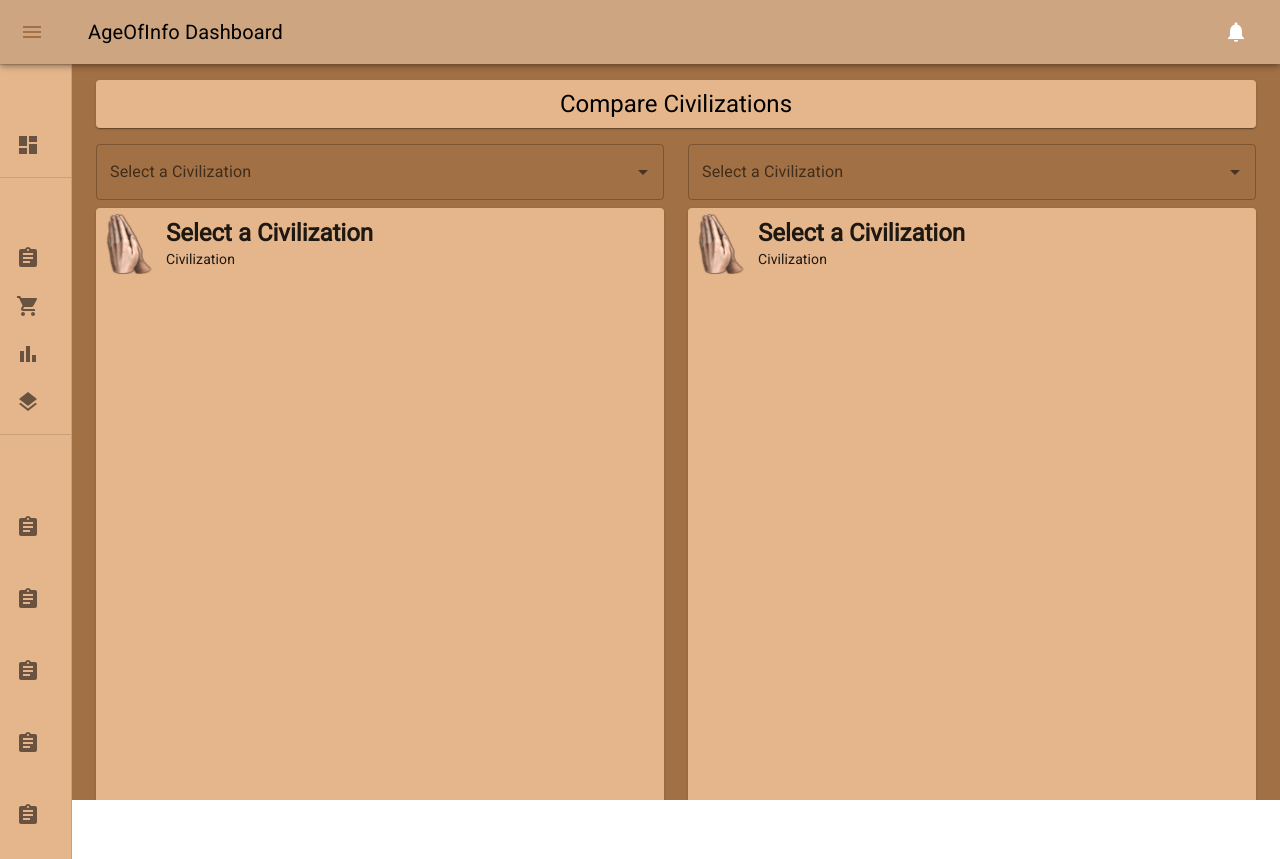
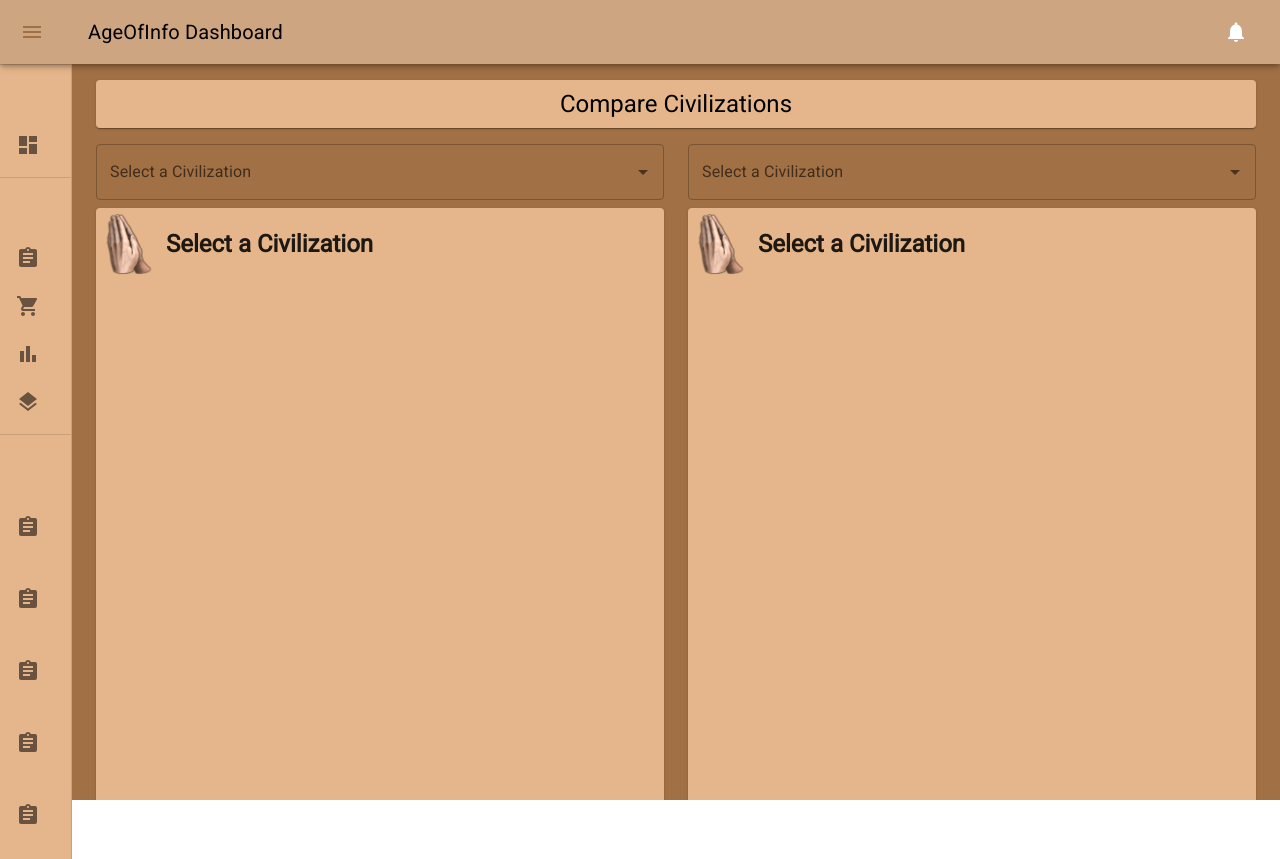
Before and after one commit to edman3d/ageofinfo-gcp, a React (Create React App) app: page / in a window 1280 px wide. Built offline with nearby package versions, Linux system fonts and the light colour scheme.

Commit message:
no civ selection fix

```diff
--- a/src/components/ComparePanels/CivCompareDetails.tsx
+++ b/src/components/ComparePanels/CivCompareDetails.tsx
@@ -50,7 +50,7 @@ export default function CivCompareDetails(props: CivCompareDetailsProps) {
           <Typography variant="h5" fontWeight={600}>
             {props.civ ? props.civ.name : "Select a Civilization"}
           </Typography>
-          <Typography variant="subtitle2">{props.civ?.army_type} Civilization</Typography>
+          <Typography variant="subtitle2">{props.civ ? `${props.civ?.army_type} Civilization` : null} </Typography>
         </div>
       </div>
       <CardContent sx={{ height: 750, paddingTop: "0", marginTop: 1 }}>
```
